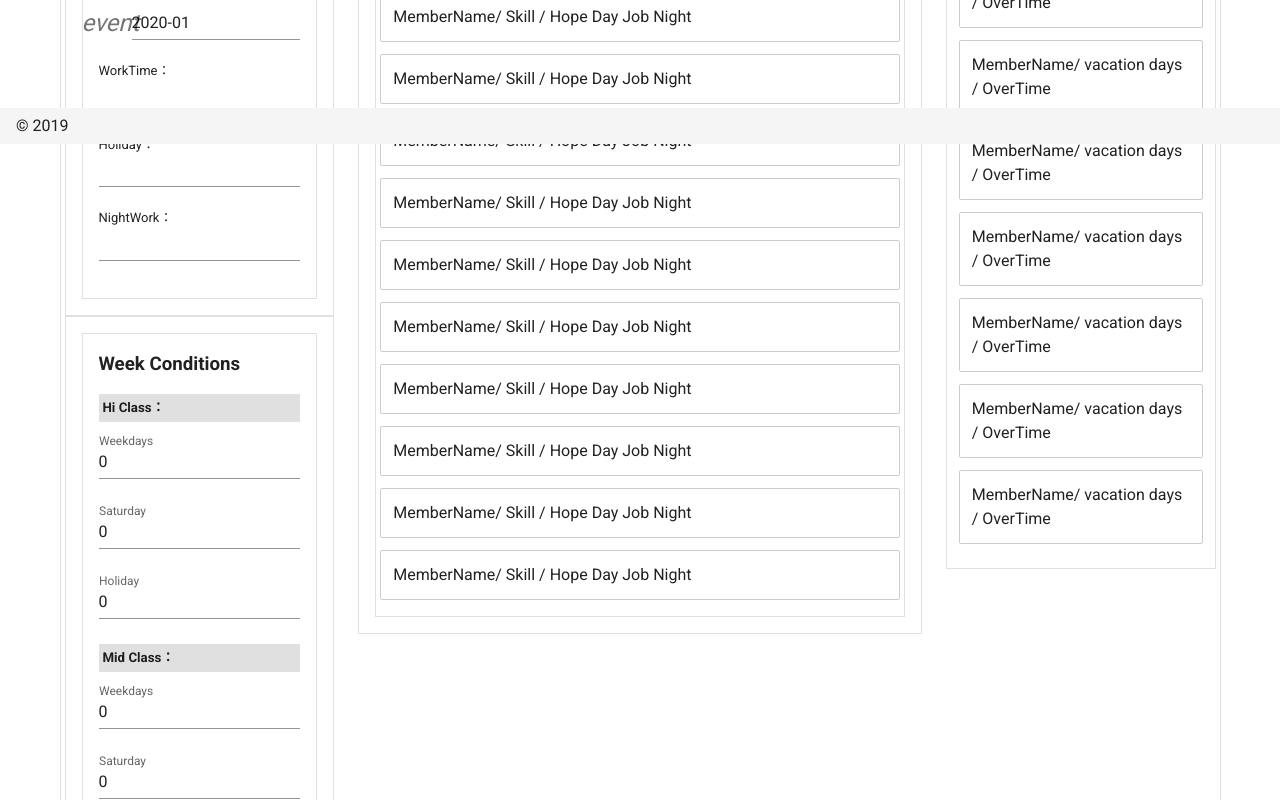
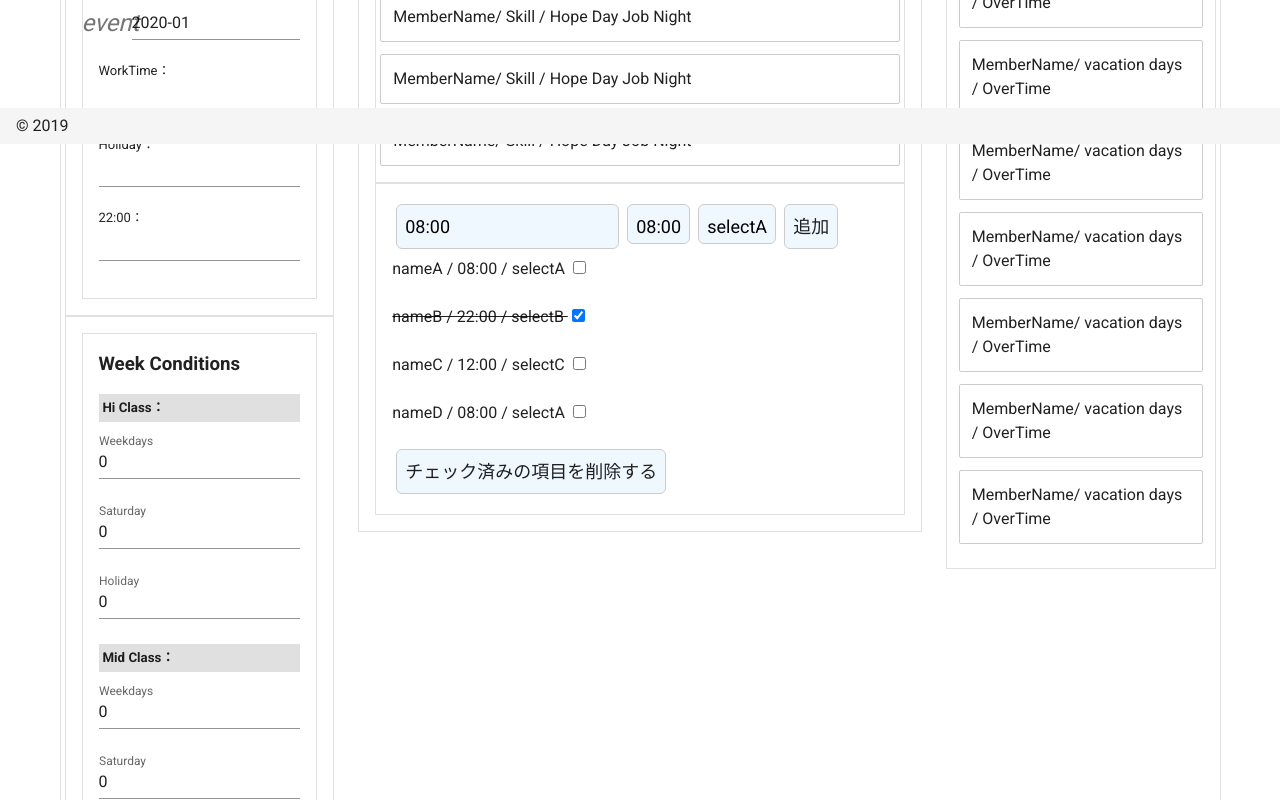
Before and after one commit to BoxPistols/nuxt-vuetify-20120, a Nuxt app: page /layout in a window 1280 px wide. Shown: the part 656-1456 px from the top of the page. Built offline with nearby package versions, Linux system fonts and the light colour scheme.

Commit message:
todo list

```diff
--- a/pages/layout.vue
+++ b/pages/layout.vue
@@ -86,7 +86,7 @@
                     </div>
 
                     <div class="d-flex flex-column">
-                      <div class="form_title">NightWork：</div>
+                      <div class="form_title">22:00：</div>
                       <div class="form_field">
                         <v-text-field label="" single-line></v-text-field>
                       </div>
@@ -187,8 +187,9 @@
                   </v-col>
                 </v-card>
                 <!-- /Week Conditions -->
+
               </v-col>
-
+              <!-- Members List-->
               <v-col cols="12">
                 <v-card class="pa-1" outlined tile>
                   <ul class="menberLists">
@@ -197,15 +198,47 @@
                     <li>MemberName/ Skill / Hope Day Job Night</li>
                     <li>MemberName/ Skill / Hope Day Job Night</li>
                     <li>MemberName/ Skill / Hope Day Job Night</li>
-                    <li>MemberName/ Skill / Hope Day Job Night</li>
-                    <li>MemberName/ Skill / Hope Day Job Night</li>
-                    <li>MemberName/ Skill / Hope Day Job Night</li>
-                    <li>MemberName/ Skill / Hope Day Job Night</li>
-                    <li>MemberName/ Skill / Hope Day Job Night</li>
-                    <li>MemberName/ Skill / Hope Day Job Night</li>
-                    <li>MemberName/ Skill / Hope Day Job Night</li>
                   </ul>
                 </v-card>
+
+                <!-- ToDo List -->
+                <v-card class="totoList pa-1" outlined tile>
+                  <v-col cols="12" class="">
+                    <div>
+                      <!-- v-on:keyup.enter="addTodo(newItemTitle) -->
+                      <input type="text" placeholder="TODOを入力しましょう！" v-model="newItemTitle">
+
+                      <select v-model="newItemSelect">
+                        <option value="08:00">08:00</option>
+                        <option value="22:00">22:00</option>
+                        <option value="12:00">12:00</option>
+                      </select>
+
+                      <select v-model="newItemJob">
+                        <option value="selectA">selectA</option>
+                        <option value="selectB">selectB</option>
+                        <option value="selectC">selectC</option>
+                      </select>
+
+                      <button type="button" name="button" v-on:click="addTodo(newItemTitle, newItemSelect, newItemJob)">追加</button>
+                    </div>
+
+                    <ul>
+                      <li v-for="item in items" :key="item.index">
+                        <p>
+                          <label v-bind:class="{ done: item.isChecked }">
+                            {{ item.title }} / {{ item.selItem }} / {{ item.itemJob }} <input type="checkbox" v-model="item.isChecked">
+                          </label>
+                        </p>
+                      </li>
+                    </ul>
+
+                    <button v-on:click="deleteTodo()">チェック済みの項目を削除する</button>
+
+                  </v-col>
+                </v-card>
+                <!-- /ToDo List -->
+
               </v-col>
             </v-card>
           </v-col>
@@ -247,7 +280,60 @@ export default {
     date: new Date().toISOString().substr(0, 7),
     menu: false,
     modal: false,
+    dialog: false,
+    items: [{
+        title: 'nameA',
+        isChecked: false,
+        selItem: "08:00",
+        itemJob: "selectA"
+      },
+      {
+        title: 'nameB',
+        isChecked: true,
+        selItem: "22:00",
+        itemJob: "selectB"
+      },
+      {
+        title: 'nameC',
+        isChecked: false,
+        selItem: "12:00",
+        itemJob: "selectC"
+      },
+      {
+        title: 'nameD',
+        isChecked: false,
+        selItem: "08:00",
+        itemJob: "selectA"
+      },
+    ],
+    newItemTitle: '08:00',
+    newItemSelect: '08:00',
+    newItemJob: 'selectA',
+
+    active: false,
   }),
+  methods: { //methodsオプションをまるっと追加
+    addTodo: function(newItemTitle, newItemSelect, newItemJob) {
+      if (this.newItemTitle.length < 1) {
+        return false
+      } else {
+        this.items.push({
+          title: newItemTitle,
+          selItem: newItemSelect,
+          itemJob: newItemJob,
+          isChecked: false,
+        });
+      }
+      this.newItemTitle = '08:00'
+      this.newItemSelect = '08:00'
+      this.newItemJob = 'selectA'
+    },
+    deleteTodo: function() {
+      this.items = this.items.filter(function(item) {
+        return item.isChecked === false //チェックが付いていないものはスルーする
+      });
+    },
+  },
 }
 </script>
 
@@ -272,4 +358,27 @@ export default {
     margin-bottom: 12px
 .v-application ul, .v-application ol
     padding-left: 0
+
+// todo
+.totoList
+  li
+    line-height: 2
+    list-style: none
+    display: flex
+    width: 100%
+  .done
+    text-decoration: line-through
+  input, button, select
+    margin: 4px
+    outline: none
+    border: 1px solid #ccc
+    font-size: 18px
+    background: none
+    background-color: aliceblue
+    border-radius: 6px
+    padding: 8px
+  select
+   height: 40px
+
+
 </style>
```
